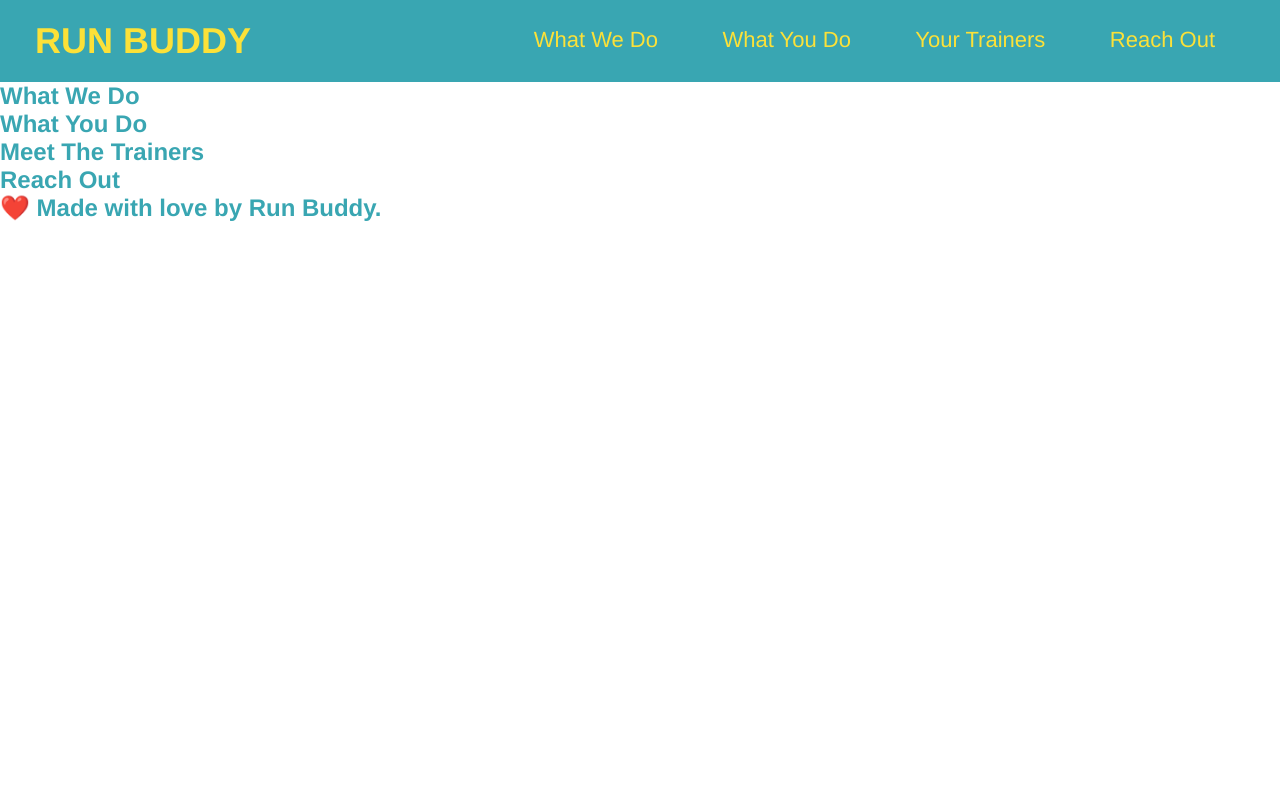
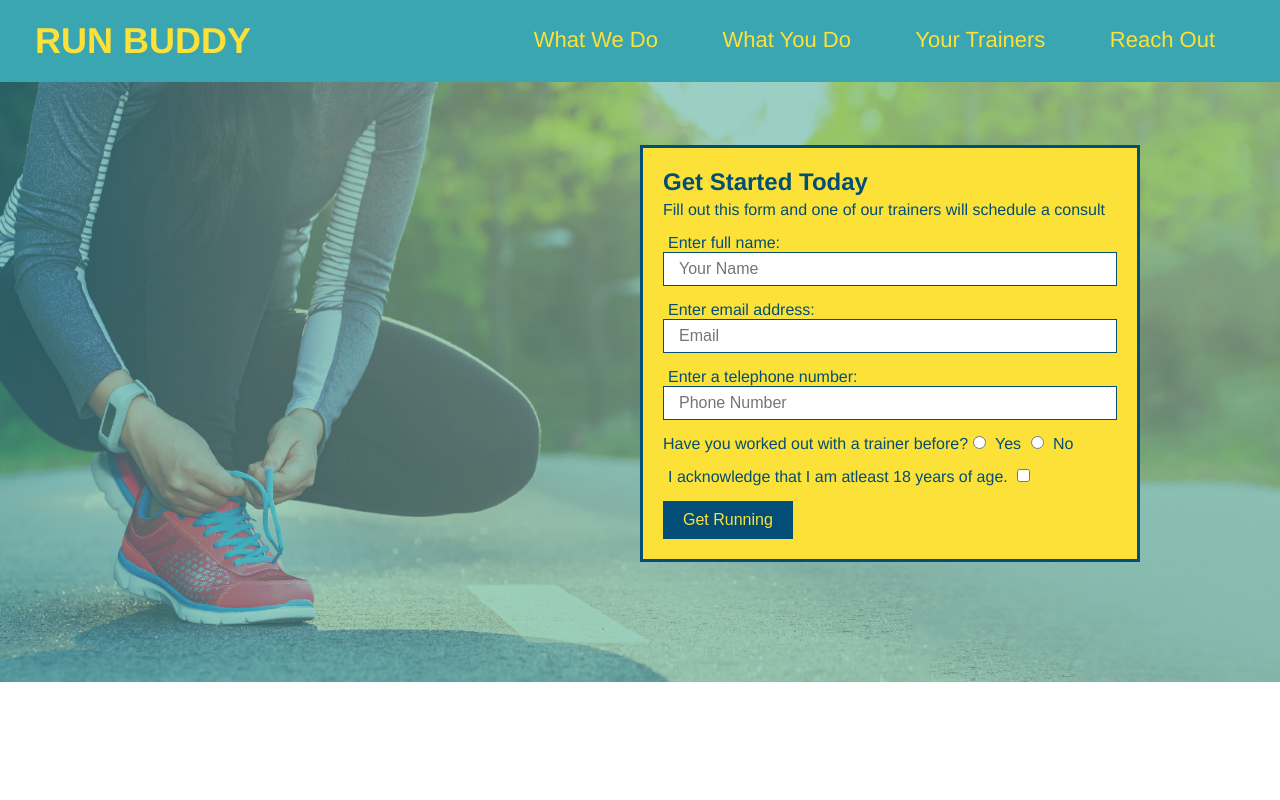
Before and after one commit to GDVexon248/run-buddy, a plain HTML site: page index.html in a window 1280 px wide. Shown: the top 800 px of the page. Drawn offline with Linux system fonts and the light colour scheme.

Commit message:
hero section finished

```diff
--- a/assets/css/style.css
+++ b/assets/css/style.css
@@ -1,6 +1,7 @@
 * {
   margin: 0;
   padding: 0;
+  box-sizing: border-box;
 }
 
 body {
@@ -49,3 +50,80 @@ header h1 {
     margin: 0;
     display: inline;
 }
+
+footer {
+    background: #fce138;
+    width: 100%;
+    padding: 40px 35px;
+}
+
+footer h2 {
+    display: inline;
+    color: #024e76;
+    font-size: 30px;
+    margin: 0;
+}
+
+footer div {
+    float: right;
+    line-height: 1.5;
+    text-align: right;
+}
+
+footer a {
+    color: #024e76;
+}
+
+section {
+    padding: 60px;
+}
+/* Start of Hero Style */
+.hero {
+    background-image: url(../images/hero-bg.jpg);
+    height: 600px;
+    background-size: cover;
+    background-position: center;
+    position: relative;
+}
+/* End of Hero Style */
+.hero-form {
+    border: 3px solid #024e76;
+    background-color: #fce138;
+    padding: 20px;
+    width: 500px;
+    color: #024e76;
+    position: absolute;
+    bottom: 120px;
+    right: 140px;
+}
+
+.hero-form h3 {
+    margin: 0px;
+    font-size: 24px;
+}
+
+.hero-form p {
+    margin: 5px 0 15px 0;
+}
+
+.form-input {
+    border: 1px solid #024e76;
+    display: block;
+    padding: 7px 15px;
+    font-size: 16px;
+    color: #024e76;
+    width: 100%;
+    margin-bottom: 15px;
+}
+
+.hero-form label {
+    margin: 0 5px;
+}
+
+.hero-form button {
+    color: #fce138;
+    background-color: #024e76;
+    border: none;
+    padding: 10px 20px;
+    font-size: 16px;
+}
--- a/index.html
+++ b/index.html
@@ -34,6 +34,43 @@
        </nav>
     </header>
 
+    <!-- hero section -->
+    <section class="hero">
+        <div class="hero-form">
+            <h3>Get Started Today</h3>
+            <p>Fill out this form and one of our trainers will schedule a consult</p>
+        <!-- Add form element -->
+        <form>
+            <label for="name">Enter full name:</label>
+            <input type="text" placeholder="Your Name" name="name" id="name" class="form-input" />
+
+            <label for="email">Enter email address:</label>
+            <input type="email" placeholder="Email" name="email" id="email" class="form-input" />
+
+            <label for="phone">Enter a telephone number:</label>
+            <input type="tel" placeholder="Phone Number" name="phone" id="phone" class="form-input" />
+            <p>
+                Have you worked out with a trainer before?
+                <input type="radio" name="trainer-confirm" id="trainer-yes" />
+                <label for="trainer-yes">Yes</label>
+
+                <input type="radio" name="trainer-confirm" id="trainer-no" />
+                <label for="trainer-no">No</label>
+            </p>
+            <p>
+                <label for="checkbox">
+                    I acknowledge that I am atleast 18 years of age.
+                </label>
+                <input type="checkbox" name="age=verify" id="checkbox" />
+            </p>
+            <button type="submit">
+                Get Running
+            </button>
+        </form>
+        </div>
+    </section>
+    <!-- end of hero section -->
+
     <!-- hero/jumbotron-->
     <section>
     </section>
@@ -61,6 +98,10 @@
     <!-- footer -->
     <footer>
     <h2>❤️ Made with love by Run Buddy.</h2>
+        <div>
+            <a href="#">Read Our Privacy Policy</a><br />
+            &copy; 2019 Run Buddy, Inc.
+        </div>
     </footer>
 
     </body>
```
Also changed, not shown: assets/images/hero-bg.jpg (added).
